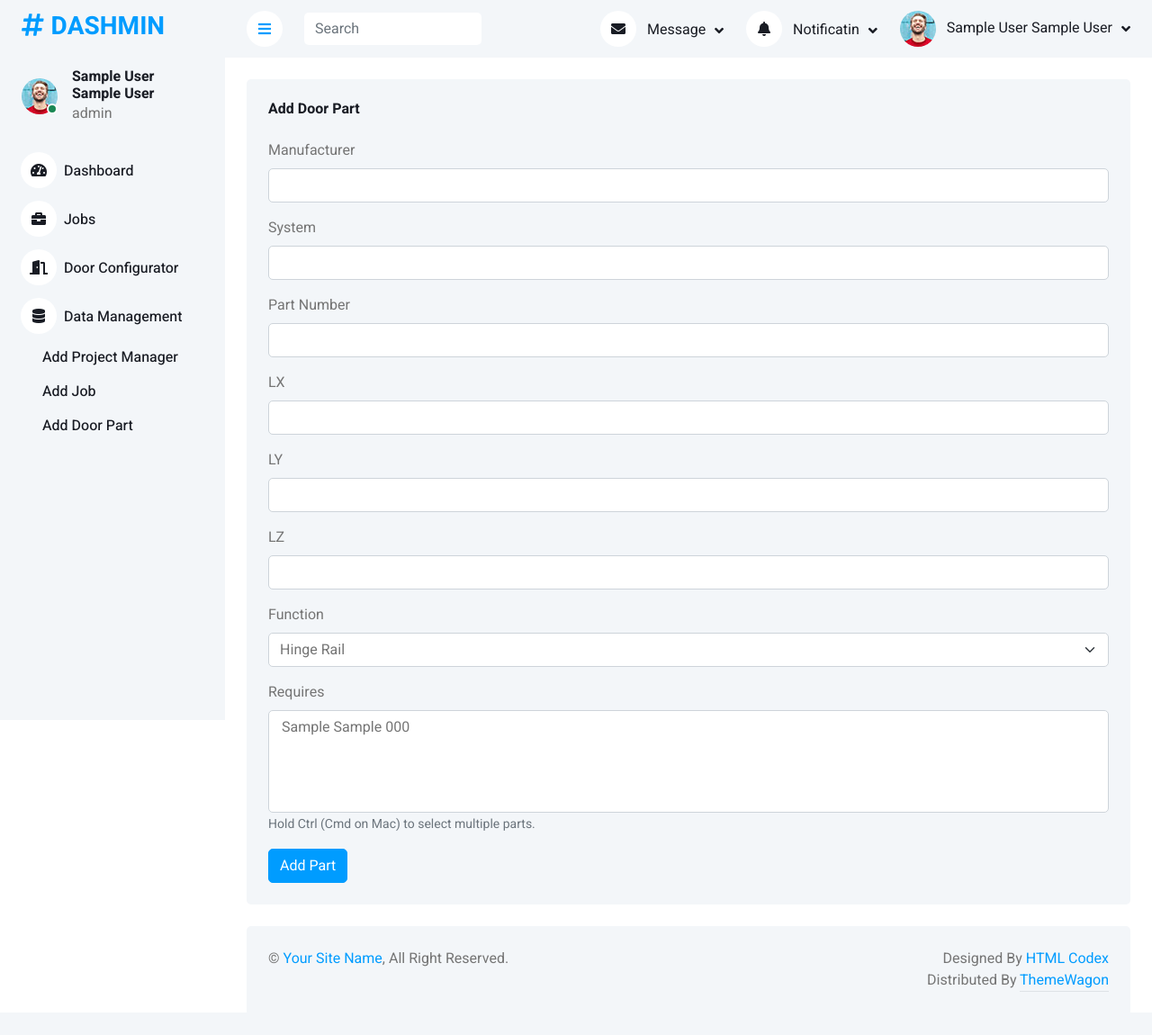
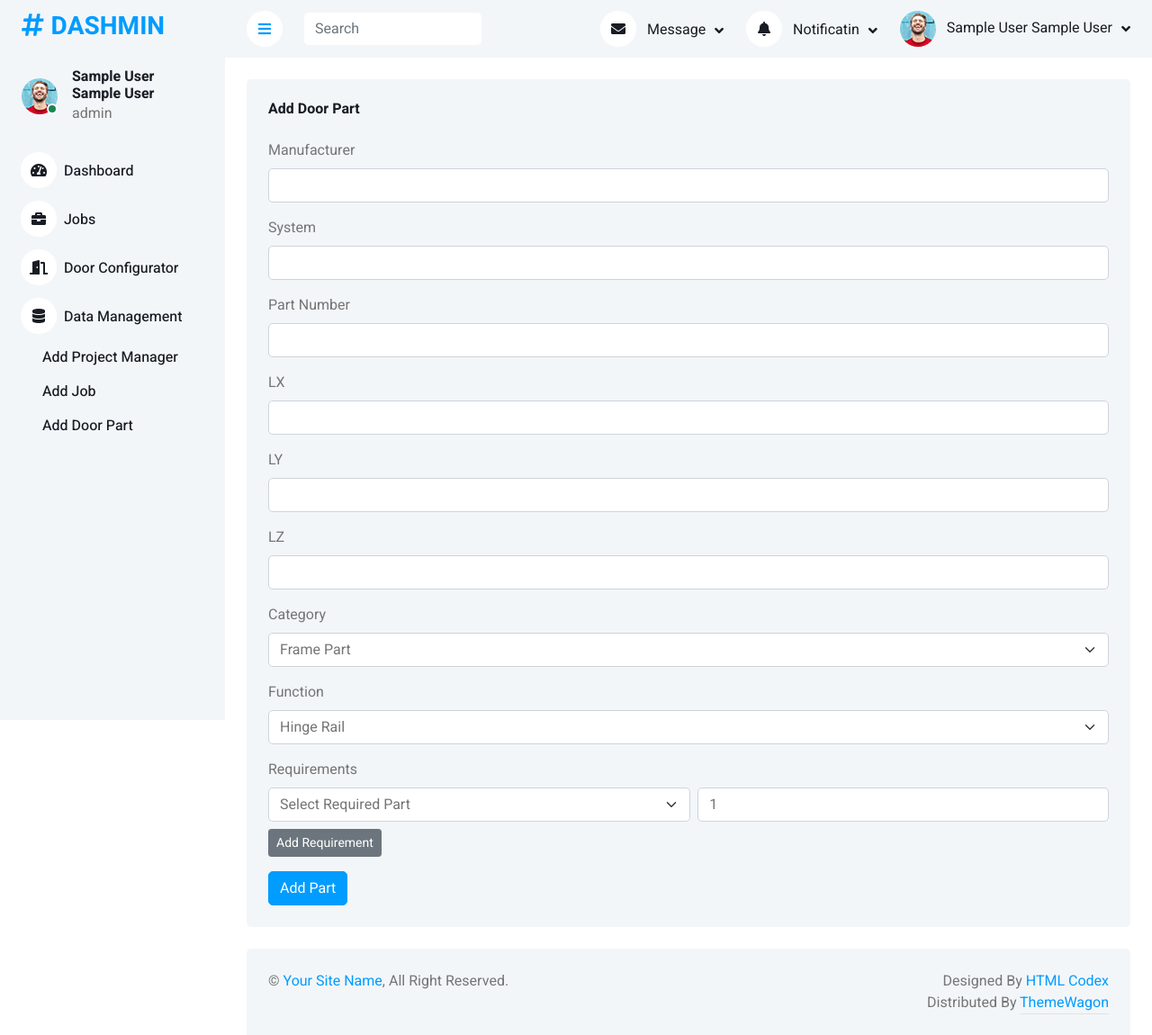
Before and after one commit to Jkweks/fab_admin, a PHP site: page /add_door_part.php in a window 1280 px wide. Shown: the whole page at 90% size. Before the commit the page ends 1102 px from the top, so only its background shows below. Run offline with PHP 8.4, Linux system fonts and the light colour scheme; the visitor is signed in with stand-in values (Sample User, id 1); tables that the repository leaves empty hold one stand-in row (values such as "Sample post"); some libraries are stand-ins or nearby versions.

Commit message:
Enable quantities for required door parts and categorize parts

```diff
--- a/db/init.sql
+++ b/db/init.sql
@@ -49,13 +49,15 @@ CREATE TABLE IF NOT EXISTS door_parts (
     lx NUMERIC,
     ly NUMERIC,
     lz NUMERIC,
-    function VARCHAR(50) NOT NULL
+    function VARCHAR(50) NOT NULL,
+    category VARCHAR(50) NOT NULL DEFAULT 'door'
 );
 
 CREATE TABLE IF NOT EXISTS door_part_requirements (
     id SERIAL PRIMARY KEY,
     part_id INTEGER REFERENCES door_parts(id) ON DELETE CASCADE,
-    required_part_id INTEGER REFERENCES door_parts(id) ON DELETE CASCADE
+    required_part_id INTEGER REFERENCES door_parts(id) ON DELETE CASCADE,
+    quantity INTEGER NOT NULL DEFAULT 1
 );
 
 CREATE TABLE IF NOT EXISTS door_configurations (
--- a/frontend/add_door_part.php
+++ b/frontend/add_door_part.php
@@ -11,7 +11,7 @@ if (!isset($_SESSION['role']) || $_SESSION['role'] !== 'admin') {
 include 'includes/db.php';
 
 if ($_SERVER['REQUEST_METHOD'] === 'POST') {
-    $stmt = $pdo->prepare('INSERT INTO door_parts (manufacturer, system, part_number, lx, ly, lz, function) VALUES (?, ?, ?, ?, ?, ?, ?)');
+    $stmt = $pdo->prepare('INSERT INTO door_parts (manufacturer, system, part_number, lx, ly, lz, function, category) VALUES (?, ?, ?, ?, ?, ?, ?, ?)');
     $stmt->execute([
         $_POST['manufacturer'],
         $_POST['system'],
@@ -19,13 +19,17 @@ if ($_SERVER['REQUEST_METHOD'] === 'POST') {
         $_POST['lx'] !== '' ? $_POST['lx'] : null,
         $_POST['ly'] !== '' ? $_POST['ly'] : null,
         $_POST['lz'] !== '' ? $_POST['lz'] : null,
-        $_POST['function']
+        $_POST['function'],
+        $_POST['category']
     ]);
     $part_id = $pdo->lastInsertId();
-    if (!empty($_POST['requires'])) {
-        $req_stmt = $pdo->prepare('INSERT INTO door_part_requirements (part_id, required_part_id) VALUES (?, ?)');
-        foreach ($_POST['requires'] as $req) {
-            $req_stmt->execute([$part_id, $req]);
+    if (!empty($_POST['required_parts'])) {
+        $req_stmt = $pdo->prepare('INSERT INTO door_part_requirements (part_id, required_part_id, quantity) VALUES (?, ?, ?)');
+        foreach ($_POST['required_parts'] as $index => $req) {
+            if ($req !== '') {
+                $qty = isset($_POST['required_quantities'][$index]) && $_POST['required_quantities'][$index] !== '' ? $_POST['required_quantities'][$index] : 1;
+                $req_stmt->execute([$part_id, $req, $qty]);
+            }
         }
     }
 }
@@ -70,6 +74,15 @@ $existing_parts = $parts_stmt->fetchAll();
                                     <input type='number' step='any' class='form-control' name='lz'>
                                 </div>
                                 <div class='mb-3'>
+                                    <label class='form-label'>Category</label>
+                                    <select class='form-select' name='category' required>
+                                        <option value='frame'>Frame Part</option>
+                                        <option value='fastener'>Fastener</option>
+                                        <option value='accessory'>Accessory</option>
+                                        <option value='door'>Door Part</option>
+                                    </select>
+                                </div>
+                                <div class='mb-3'>
                                     <label class='form-label'>Function</label>
                                     <select class='form-select' name='function' required>
                                         <option value='hinge_rail'>Hinge Rail</option>
@@ -79,16 +92,31 @@ $existing_parts = $parts_stmt->fetchAll();
                                     </select>
                                 </div>
                                 <div class='mb-3'>
-                                    <label class='form-label'>Requires</label>
-                                    <select class='form-select' name='requires[]' multiple>
-                                        <?php foreach ($existing_parts as $part): ?>
-                                            <option value='<?php echo htmlspecialchars($part['id']); ?>'><?php echo htmlspecialchars($part['manufacturer'] . ' ' . $part['system'] . ' ' . $part['part_number']); ?></option>
-                                        <?php endforeach; ?>
-                                    </select>
-                                    <small class='form-text text-muted'>Hold Ctrl (Cmd on Mac) to select multiple parts.</small>
+                                    <label class='form-label'>Requirements</label>
+                                    <div id='requirements'>
+                                        <div class='requirement d-flex mb-2'>
+                                            <select class='form-select me-2' name='required_parts[]'>
+                                                <option value=''>Select Required Part</option>
+                                                <?php foreach ($existing_parts as $part): ?>
+                                                    <option value='<?php echo htmlspecialchars($part['id']); ?>'><?php echo htmlspecialchars($part['manufacturer'] . ' ' . $part['system'] . ' ' . $part['part_number']); ?></option>
+                                                <?php endforeach; ?>
+                                            </select>
+                                            <input type='number' class='form-control' name='required_quantities[]' min='1' value='1'>
+                                        </div>
+                                    </div>
+                                    <button type='button' class='btn btn-sm btn-secondary' id='addRequirement'>Add Requirement</button>
                                 </div>
                                 <button type='submit' class='btn btn-primary'>Add Part</button>
                             </form>
+                            <script>
+                                document.getElementById('addRequirement').addEventListener('click', function () {
+                                    var container = document.getElementById('requirements');
+                                    var template = container.querySelector('.requirement').cloneNode(true);
+                                    template.querySelector('select').selectedIndex = 0;
+                                    template.querySelector('input').value = 1;
+                                    container.appendChild(template);
+                                });
+                            </script>
                         </div>
                     </div>
                 </div>
```
